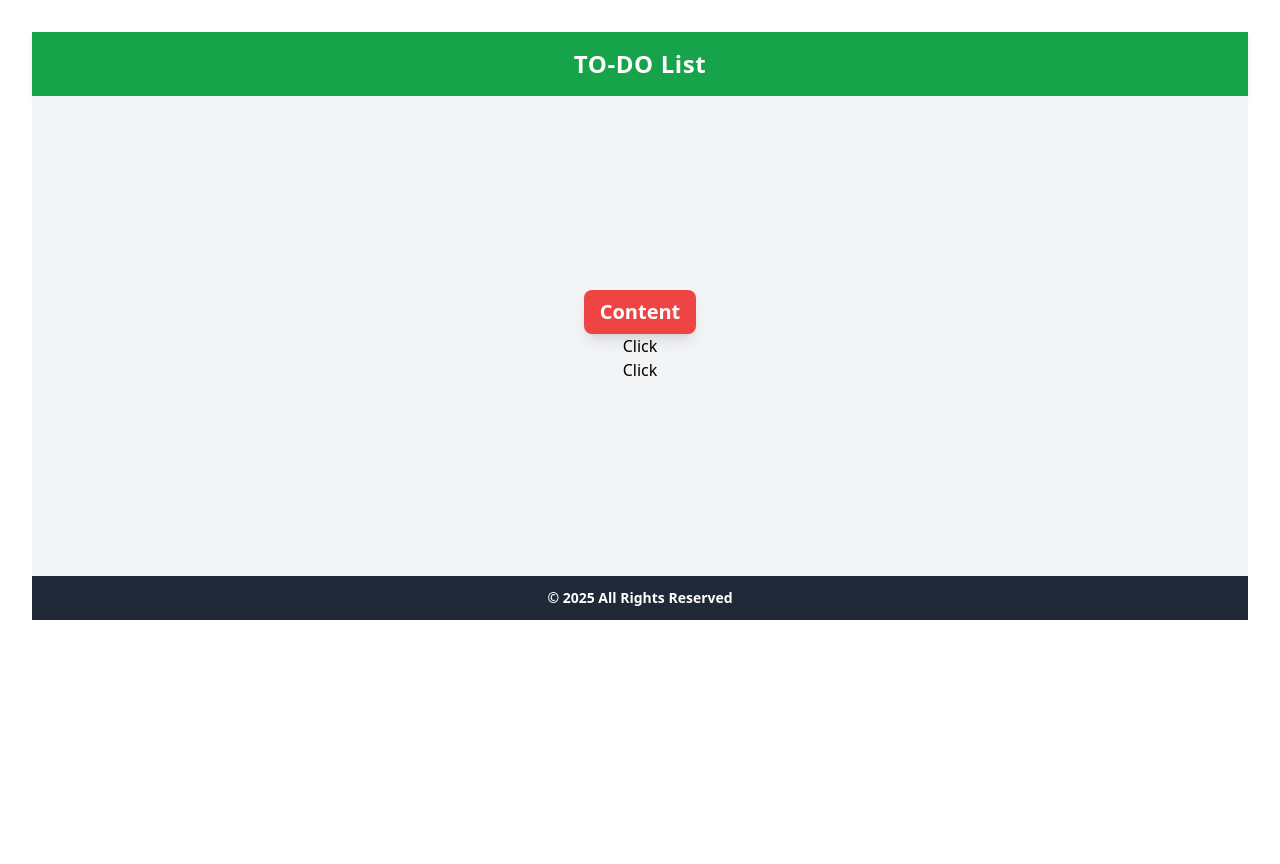
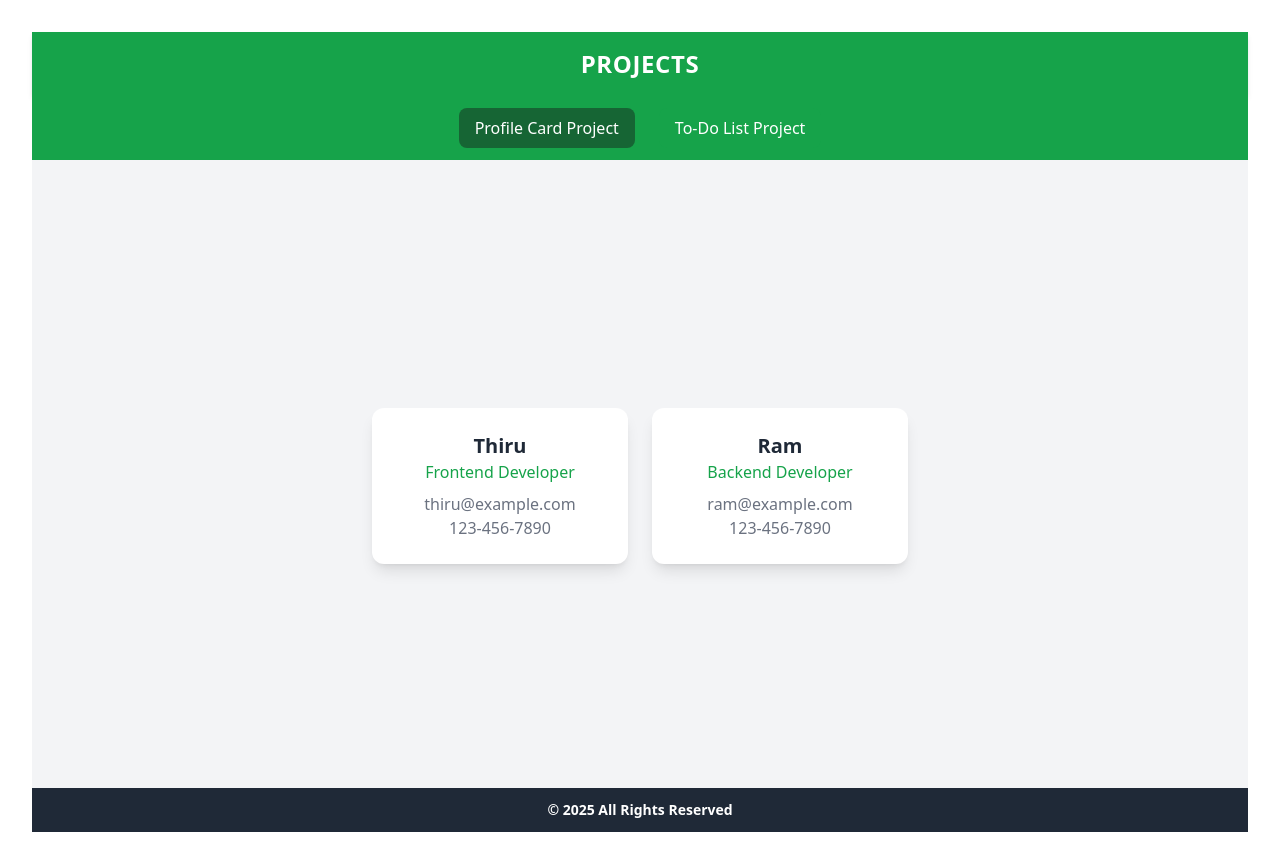
Before and after one commit to thirumoorthi30/react-30-days, a React (Vite) app: page / in a window 1280 px wide. Built offline with nearby package versions, Linux system fonts and the light colour scheme.

Commit message:
profile card project

```diff
--- a/src/App.jsx
+++ b/src/App.jsx
@@ -1,17 +1,75 @@
-import { useState } from 'react'
-import './App.css'
+import { useState } from 'react';
+import './App.css';
 import Header from './Components/Header';
 import Footer from './Components/Footer';
 import Content from './Components/Content';
+import ProfileCard from './Components/ProfileCard';
+//import TodoList from './Components/TodoList';
 
 function App() {
+  const [selectedProject, setSelectedProject] = useState('profile');
+
+  const profiles = [
+    {
+      name: "Thiru",
+      role: "Frontend Developer",
+      email: "thiru@example.com",
+      phone: "123-456-7890",
+    },
+    {
+      name: "Ram",
+      role: "Backend Developer",
+      email: "ram@example.com",
+      phone: "123-456-7890",
+    },
+  ];
+
   return (
     <div className="flex flex-col min-h-screen">
       <Header />
-      <Content />
+
+      <nav className="flex justify-center gap-6 bg-green-600 text-white py-3">
+        <button
+          onClick={() => setSelectedProject('profile')}
+          className={`px-4 py-2 rounded-lg ${
+            selectedProject === 'profile'
+              ? 'bg-green-800'
+              : 'bg-green-600 hover:bg-green-700'
+          }`}
+        >
+          Profile Card Project
+        </button>
+
+        <button
+          onClick={() => setSelectedProject('todo')}
+          className={`px-4 py-2 rounded-lg ${
+            selectedProject === 'todo'
+              ? 'bg-green-800'
+              : 'bg-green-600 hover:bg-green-700'
+          }`}
+        >
+          To-Do List Project
+        </button>
+      </nav>
+
+      <main className="flex-1 flex flex-col items-center justify-center p-6 bg-gray-100">
+        {selectedProject === 'profile' && (
+          <>
+            {/* <Content /> */}
+            <div className="flex flex-wrap justify-center gap-6 mt-6">
+              {profiles.map((profile, index) => (
+                <ProfileCard key={index} {...profile} />
+              ))}
+            </div>
+          </>
+        )}
+
+        {/* {selectedProject === 'todo' && <TodoList />} */}
+      </main>
+
       <Footer />
     </div>
   );
 }
 
-export default App
+export default App;
--- a/src/Components/Header.jsx
+++ b/src/Components/Header.jsx
@@ -5,7 +5,7 @@ function Header(props) {
   return (
     <header className="bg-green-600 text-white py-4 shadow-md">
       <h1 className="text-2xl font-bold text-center tracking-wide">
-        TO-DO List
+        PROJECTS
       </h1>
     </header>
   );
--- /dev/null
+++ b/src/Components/ProfileCard.jsx
@@ -0,0 +1,12 @@
+function ProfileCard({ name, role, email, phone }) {
+  return (
+    <div className="bg-white shadow-lg rounded-xl p-6 w-64 text-center hover:shadow-2xl transition">
+      <h2 className="text-xl font-semibold text-gray-800">{name}</h2>
+      <p className="text-green-600">{role}</p>
+      <p className="text-gray-500 mt-2">{email}</p>
+      <p className="text-gray-500">{phone}</p>
+    </div>
+  );
+}
+
+export default ProfileCard;
```
